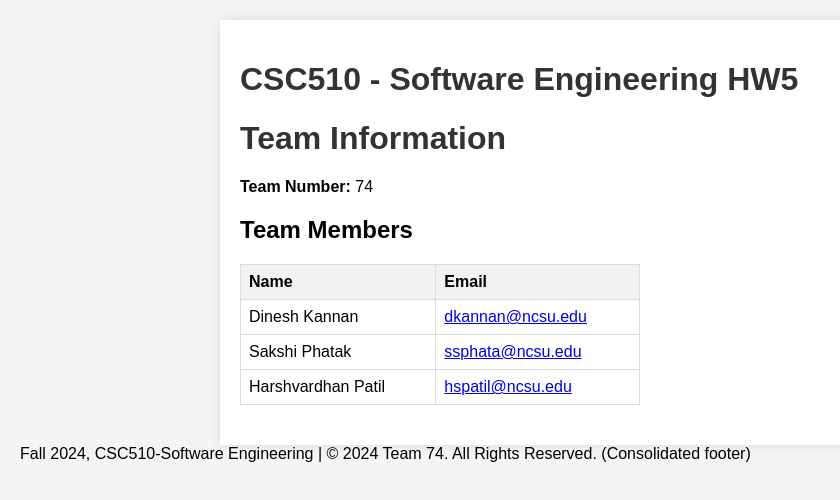
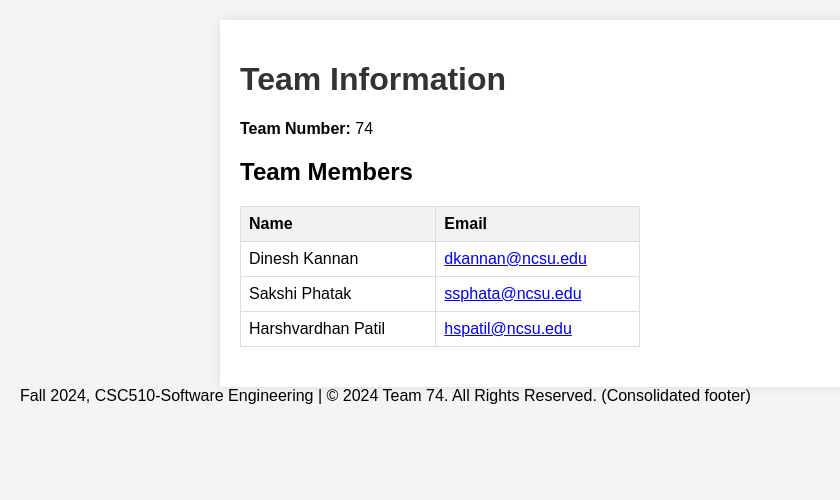
Before and after one commit to SoftwareEngineeringNCSU101/HW5, a plain HTML site: page index.html in a window 1280 px wide. Shown: the whole page, without its empty margins (0-840 px from the left). Drawn offline with Linux system fonts and the light colour scheme.

Commit message:
Uncommited previous changes

```diff
--- a/index.html
+++ b/index.html
@@ -39,7 +39,6 @@
 </head>
 <body>
     <div class="container">
-	<h1>CSC510 - Software Engineering HW5</h1>
         <h1>Team Information</h1>
         <p><strong>Team Number:</strong> 74</p>
 
```
